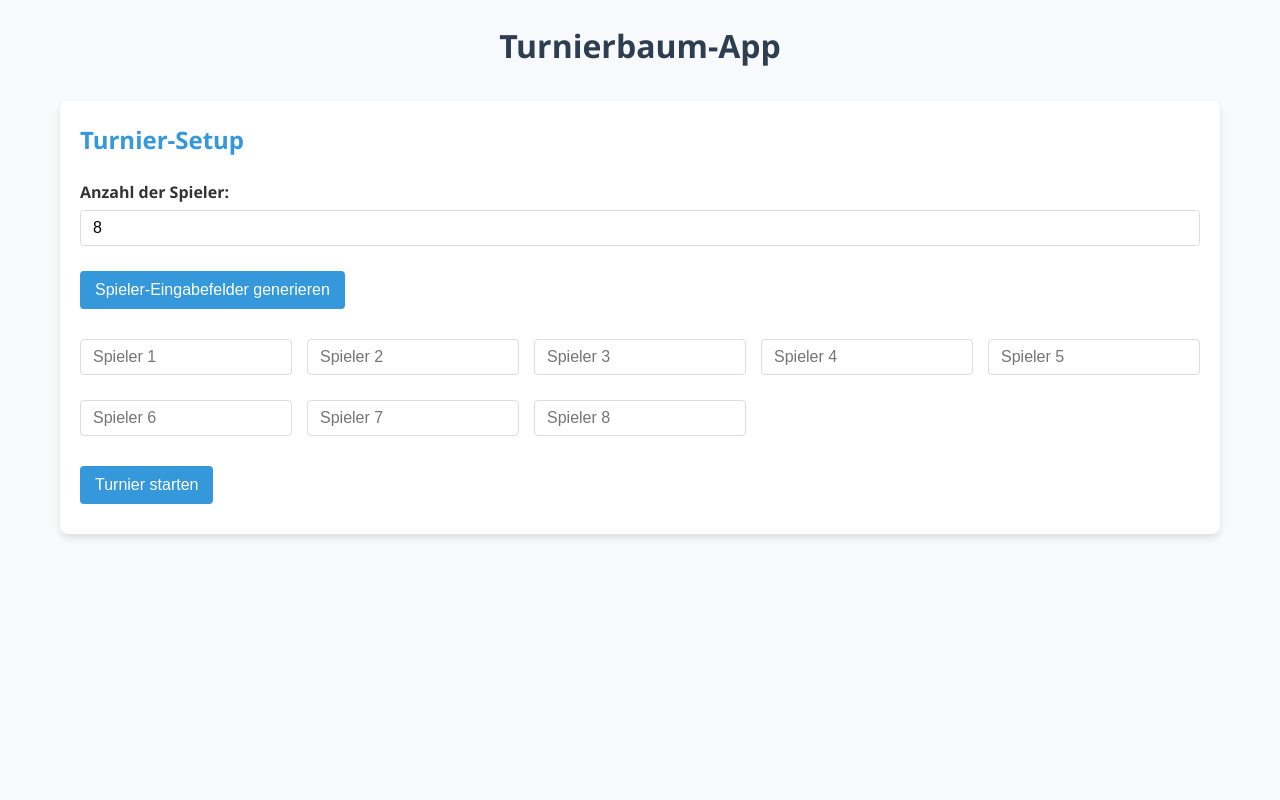
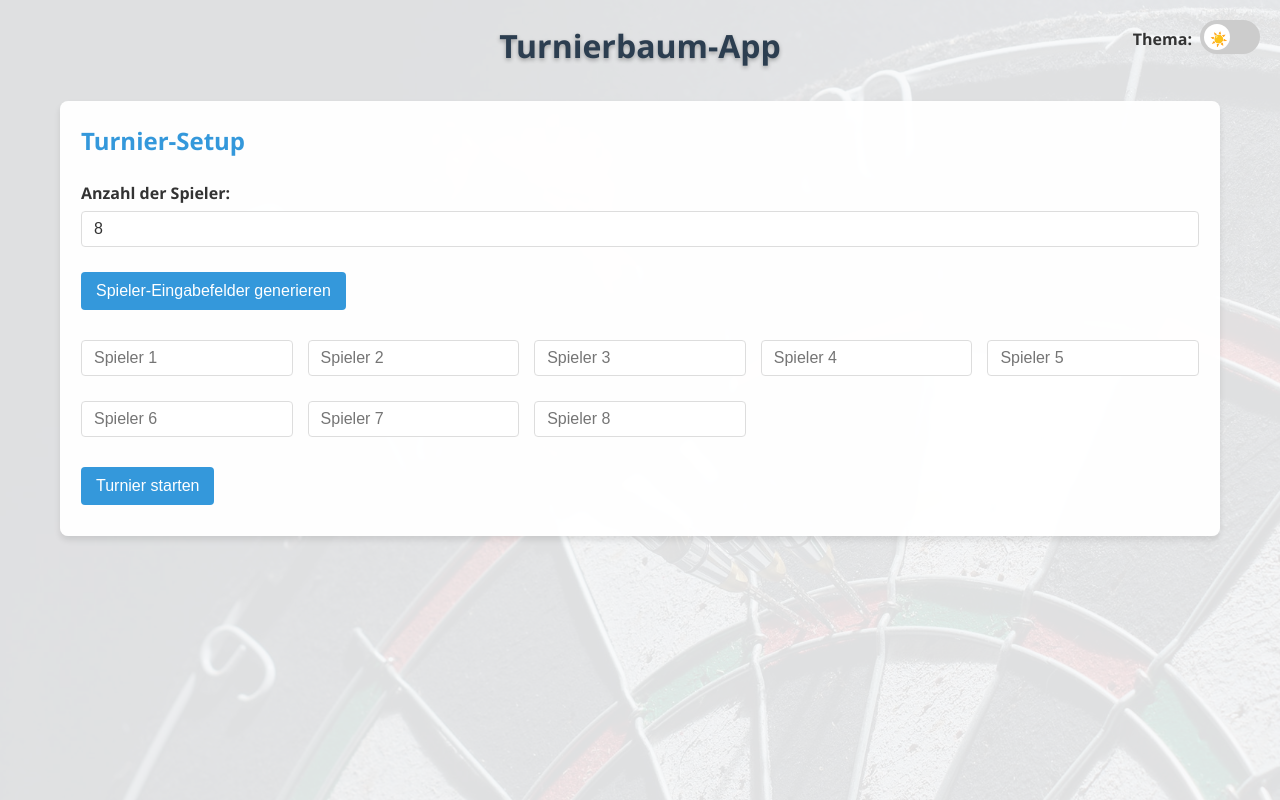
Before and after one commit to Mika8585/dart-turnier, a plain HTML site: page index.html in a window 1280 px wide. Both pictures are taken after a click on the button "Spieler-Eingabefelder generieren". Drawn offline with Linux system fonts and the light colour scheme.

Commit message:
Dartscheiben-Hintergrundbild hinzugefügt und Dark Mode implementiert

```diff
--- a/index.html
+++ b/index.html
@@ -7,6 +7,15 @@
     <link rel="stylesheet" href="styles.css">
 </head>
 <body>
+    <!-- Theme Toggle -->
+    <div class="theme-toggle">
+        <span class="theme-toggle-label">Thema:</span>
+        <label class="switch">
+            <input type="checkbox" id="themeToggle">
+            <span class="slider"></span>
+        </label>
+    </div>
+
     <div class="container">
         <h1>Turnierbaum-App</h1>
 
--- a/script.js
+++ b/script.js
@@ -11,6 +11,27 @@ document.addEventListener('DOMContentLoaded', () => {
     const winnerOverlay = document.getElementById('winnerOverlay');
     const winnerNameElement = document.getElementById('winnerName');
     const closeWinnerOverlayBtn = document.getElementById('closeWinnerOverlay');
+    const themeToggle = document.getElementById('themeToggle');
+
+    // Theme-Funktionalität
+    const currentTheme = localStorage.getItem('theme');
+    if (currentTheme) {
+        document.body.classList.add(currentTheme);
+        // Wenn das gespeicherte Theme "dark-theme" ist, setze den Toggle-Schalter auf "checked"
+        if (currentTheme === 'dark-theme') {
+            themeToggle.checked = true;
+        }
+    }
+
+    themeToggle.addEventListener('change', function() {
+        if (this.checked) {
+            document.body.classList.add('dark-theme');
+            localStorage.setItem('theme', 'dark-theme');
+        } else {
+            document.body.classList.remove('dark-theme');
+            localStorage.setItem('theme', '');
+        }
+    });
 
     // Globale Variablen
     let players = [];
--- a/styles.css
+++ b/styles.css
@@ -1,3 +1,47 @@
+:root {
+    --bg-color: rgba(248, 249, 250, 0.9);
+    --text-color: #333;
+    --heading-color: #2c3e50;
+    --subheading-color: #3498db;
+    --card-bg: rgba(255, 255, 255, 0.95);
+    --border-color: #ddd;
+    --button-bg: #3498db;
+    --button-hover: #2980b9;
+    --reset-button-bg: #e74c3c;
+    --reset-button-hover: #c0392b;
+    --player-bg: #f5f5f5;
+    --player-hover: #e9e9e9;
+    --player-winner-bg: #d4edda;
+    --player-winner-text: #155724;
+    --free-pass-bg: #e8f4fd;
+    --bye-bg: #f8f9fa;
+    --bye-text: #999;
+    --card-shadow: 0 4px 6px rgba(0,0,0,0.1);
+    --connector-color: #3498db;
+}
+
+.dark-theme {
+    --bg-color: rgba(26, 26, 46, 0.9);
+    --text-color: #e1e1e1;
+    --heading-color: #61dafb;
+    --subheading-color: #3498db;
+    --card-bg: rgba(22, 33, 62, 0.95);
+    --border-color: #2a2a4a;
+    --button-bg: #3498db;
+    --button-hover: #2471a3;
+    --reset-button-bg: #e74c3c;
+    --reset-button-hover: #c0392b;
+    --player-bg: #2a2a4a;
+    --player-hover: #3a3a5a;
+    --player-winner-bg: #2d4d46;
+    --player-winner-text: #4ad295;
+    --free-pass-bg: #2a4562;
+    --bye-bg: #1a1a2e;
+    --bye-text: #777;
+    --card-shadow: 0 4px 6px rgba(0,0,0,0.3);
+    --connector-color: #3498db;
+}
+
 * {
     box-sizing: border-box;
     margin: 0;
@@ -7,25 +51,47 @@
 body {
     font-family: 'Segoe UI', Tahoma, Geneva, Verdana, sans-serif;
     line-height: 1.6;
-    color: #333;
-    background-color: #f8f9fa;
+    color: var(--text-color);
+    background-color: var(--bg-color);
+    background-image: url('Darts Hintergrund.jpg');
+    background-size: cover;
+    background-position: center;
+    background-attachment: fixed;
+    background-repeat: no-repeat;
+    position: relative;
+    transition: background-color 0.3s ease, color 0.3s ease;
+    min-height: 100vh;
+}
+
+body::before {
+    content: '';
+    position: absolute;
+    top: 0;
+    left: 0;
+    width: 100%;
+    height: 100%;
+    background-color: var(--bg-color);
+    z-index: -1;
 }
 
 .container {
     max-width: 1200px;
     margin: 0 auto;
     padding: 20px;
+    position: relative;
+    z-index: 1;
 }
 
 h1 {
     text-align: center;
     margin-bottom: 30px;
-    color: #2c3e50;
+    color: var(--heading-color);
+    text-shadow: 0 2px 4px rgba(0, 0, 0, 0.3);
 }
 
 h2 {
     margin-bottom: 20px;
-    color: #3498db;
+    color: var(--subheading-color);
 }
 
 .form-group {
@@ -42,13 +108,15 @@ input[type="number"],
 input[type="text"] {
     width: 100%;
     padding: 8px 12px;
-    border: 1px solid #ddd;
+    border: 1px solid var(--border-color);
     border-radius: 4px;
     font-size: 16px;
+    background-color: var(--card-bg);
+    color: var(--text-color);
 }
 
 button {
-    background-color: #3498db;
+    background-color: var(--button-bg);
     color: white;
     border: none;
     padding: 10px 15px;
@@ -60,7 +128,7 @@ button {
 }
 
 button:hover {
-    background-color: #2980b9;
+    background-color: var(--button-hover);
 }
 
 .player-inputs {
@@ -94,12 +162,12 @@ button:hover {
 }
 
 .match {
-    border: 1px solid #ddd;
+    border: 1px solid var(--border-color);
     border-radius: 5px;
     padding: 10px;
     margin: 10px 0;
-    background-color: white;
-    box-shadow: 0 2px 5px rgba(0,0,0,0.1);
+    background-color: var(--card-bg);
+    box-shadow: var(--card-shadow);
     position: relative;
 }
 
@@ -110,7 +178,7 @@ button:hover {
     right: -20px;
     width: 20px;
     height: 2px;
-    background-color: #3498db;
+    background-color: var(--connector-color);
     display: block;
 }
 
@@ -132,55 +200,57 @@ button:hover {
 .connector-vertical {
     position: absolute;
     width: 2px;
-    background-color: #3498db;
+    background-color: var(--connector-color);
     right: -11px;
     z-index: 0;
 }
 
 .bye {
-    background-color: #f8f9fa;
-    color: #999;
+    background-color: var(--bye-bg);
+    color: var(--bye-text);
     font-style: italic;
 }
 
 .player.free-pass {
-    background-color: #e8f4fd;
+    background-color: var(--free-pass-bg);
     font-style: italic;
 }
 
 .player {
     padding: 8px;
     margin: 5px 0;
-    background-color: #f5f5f5;
+    background-color: var(--player-bg);
     border-radius: 3px;
     cursor: pointer;
     transition: background-color 0.2s;
 }
 
 .player:hover {
-    background-color: #e9e9e9;
+    background-color: var(--player-hover);
 }
 
 .player.winner {
-    background-color: #d4edda;
-    color: #155724;
+    background-color: var(--player-winner-bg);
+    color: var(--player-winner-text);
     font-weight: bold;
 }
 
 .setup-section, .tournament-section {
-    background-color: white;
+    background-color: var(--card-bg);
     border-radius: 8px;
     padding: 20px;
-    box-shadow: 0 4px 6px rgba(0,0,0,0.1);
+    box-shadow: var(--card-shadow);
     margin-bottom: 30px;
+    backdrop-filter: blur(5px);
+    border: 1px solid rgba(255, 255, 255, 0.1);
 }
 
 #resetTournament {
-    background-color: #e74c3c;
+    background-color: var(--reset-button-bg);
 }
 
 #resetTournament:hover {
-    background-color: #c0392b;
+    background-color: var(--reset-button-hover);
 }
 
 /* Gewinner-Animation Styles */
@@ -404,3 +474,79 @@ button:hover {
     50% { transform: translateY(0) rotate(0deg); }
     75% { transform: translateY(15px) rotate(-5deg); }
 }
+
+/* Theme-Toggle Schalter */
+.theme-toggle {
+    position: fixed;
+    top: 20px;
+    right: 20px;
+    z-index: 100;
+    display: flex;
+    align-items: center;
+}
+
+.theme-toggle-label {
+    margin-right: 8px;
+    font-weight: bold;
+    color: var(--text-color);
+}
+
+.switch {
+    position: relative;
+    display: inline-block;
+    width: 60px;
+    height: 34px;
+}
+
+.switch input {
+    opacity: 0;
+    width: 0;
+    height: 0;
+}
+
+.slider {
+    position: absolute;
+    cursor: pointer;
+    top: 0;
+    left: 0;
+    right: 0;
+    bottom: 0;
+    background-color: #ccc;
+    transition: .4s;
+    border-radius: 34px;
+}
+
+.slider:before {
+    position: absolute;
+    content: "";
+    height: 26px;
+    width: 26px;
+    left: 4px;
+    bottom: 4px;
+    background-color: white;
+    transition: .4s;
+    border-radius: 50%;
+}
+
+input:checked + .slider {
+    background-color: #3498db;
+}
+
+input:checked + .slider:before {
+    transform: translateX(26px);
+}
+
+.slider:after {
+    content: '☀️';
+    position: absolute;
+    left: 10px;
+    top: 8px;
+    font-size: 14px;
+}
+
+input:checked + .slider:after {
+    content: '🌙';
+    position: absolute;
+    right: 10px;
+    left: auto;
+}
```
Also changed, not shown: Darts Hintergrund.jpg (added), hintergrund.jpg (added), 2 other files.
